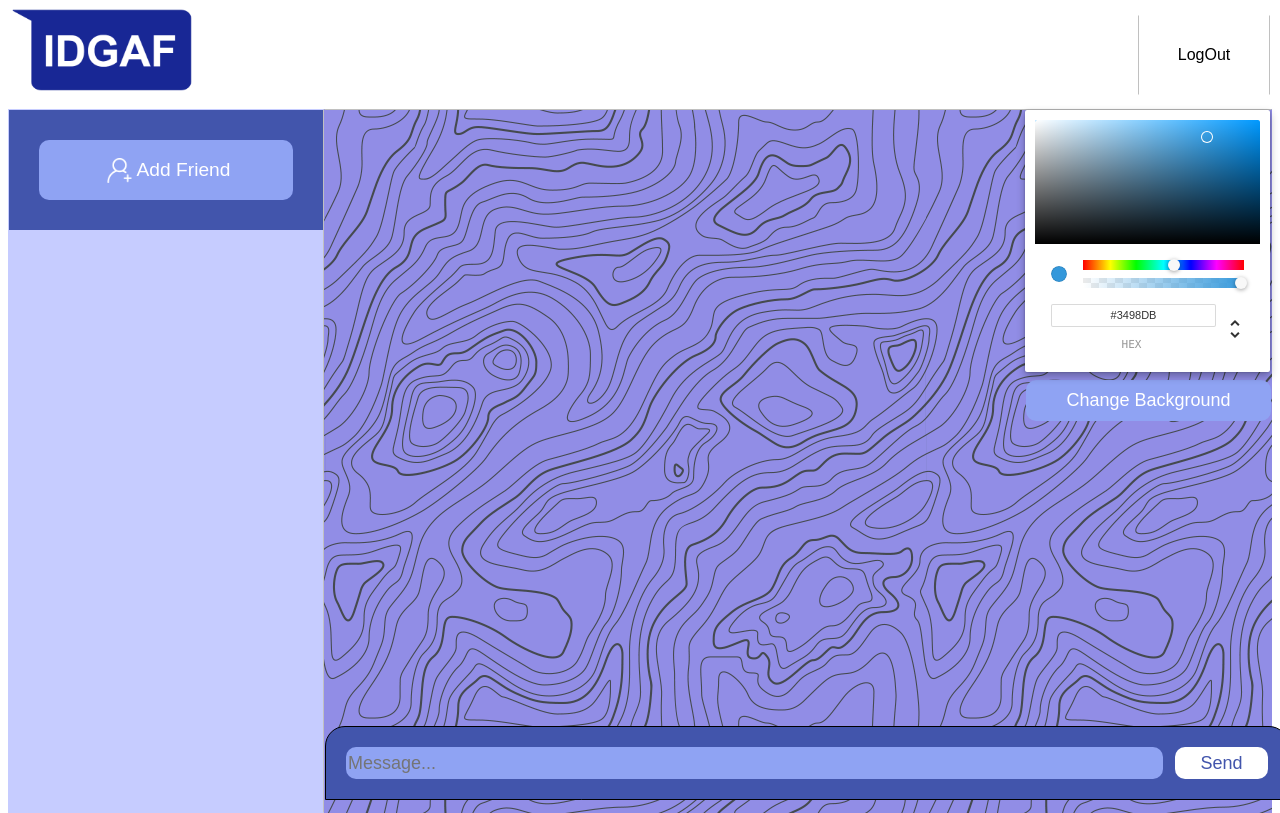
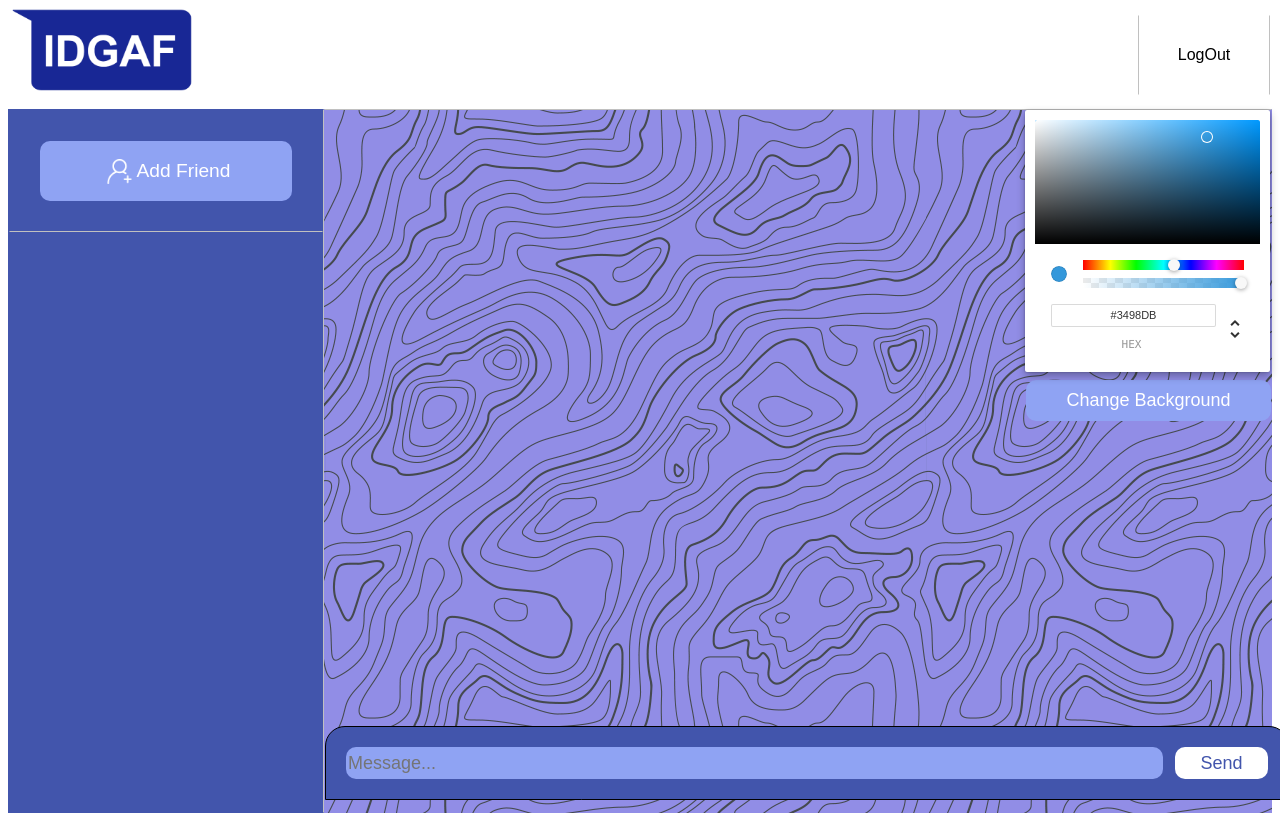
Before and after one commit to Antedbell20/IDGAF, a React (Vite) app in the folder client/: page / in a window 1280 px wide. Built offline with nearby package versions, Linux system fonts and the light colour scheme.

Commit message:
changed color back to last commit colors

```diff
--- a/client/src/app.css
+++ b/client/src/app.css
@@ -110,7 +110,7 @@ nav img {
 /* left side  */
 .left {
   width: 25%;
-  background-color: #c6ccff;
+  background-color: var(--darkest);
   box-sizing: border-box;
   border: 1px solid transparent;
   border-right-color: var(--lines);
@@ -120,6 +120,8 @@ nav img {
 }
 
 .add {
+  border: 1px solid transparent;
+  border-bottom-color: var(--lines);
   background-color: var(--darkest);
   padding: 30px;
   display: flex;
@@ -182,8 +184,7 @@ nav img {
   display: flex;
   justify-content: center;
   background-color: white;
-  border: 1px solid transparent;
-  border-top-color: var(--lines);
+  border: 1px solid;
   padding: 10px;
   background-color: var(--darkest);
   border-bottom-left-radius: 10px;
```
